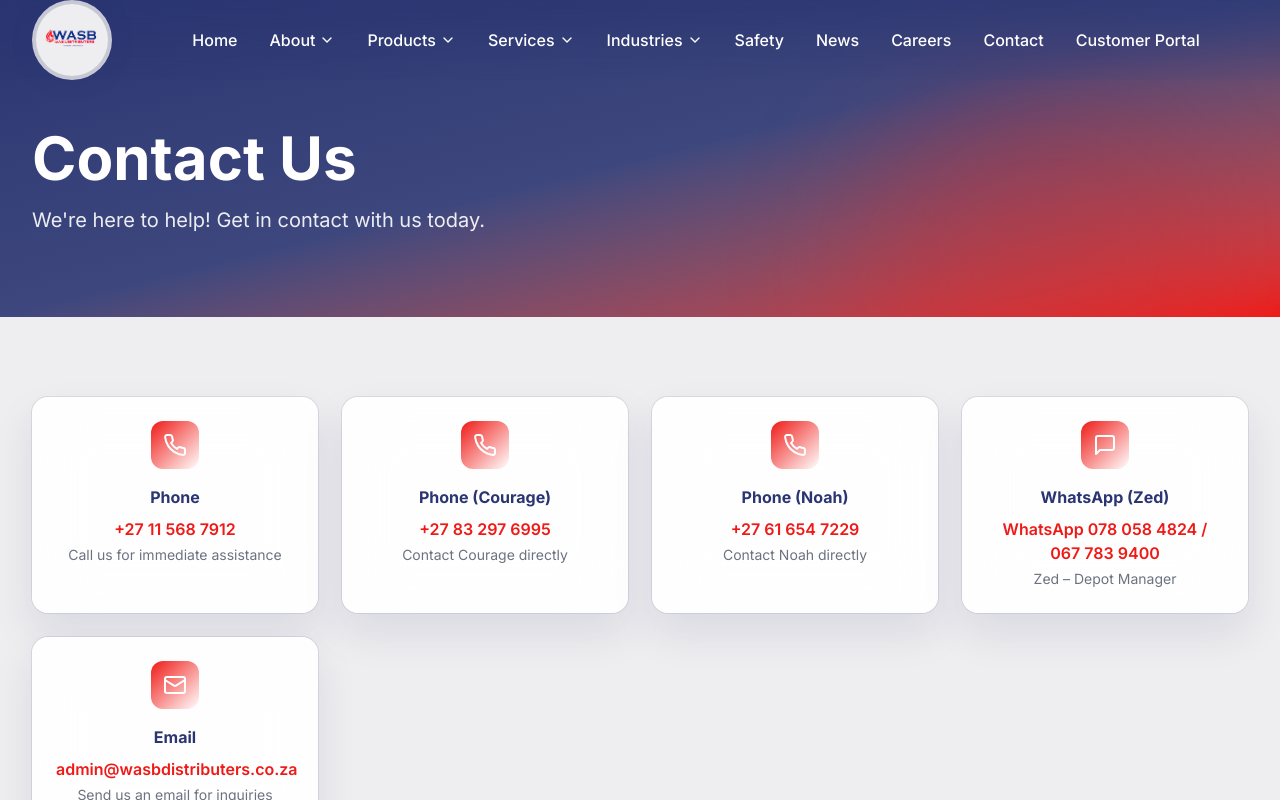
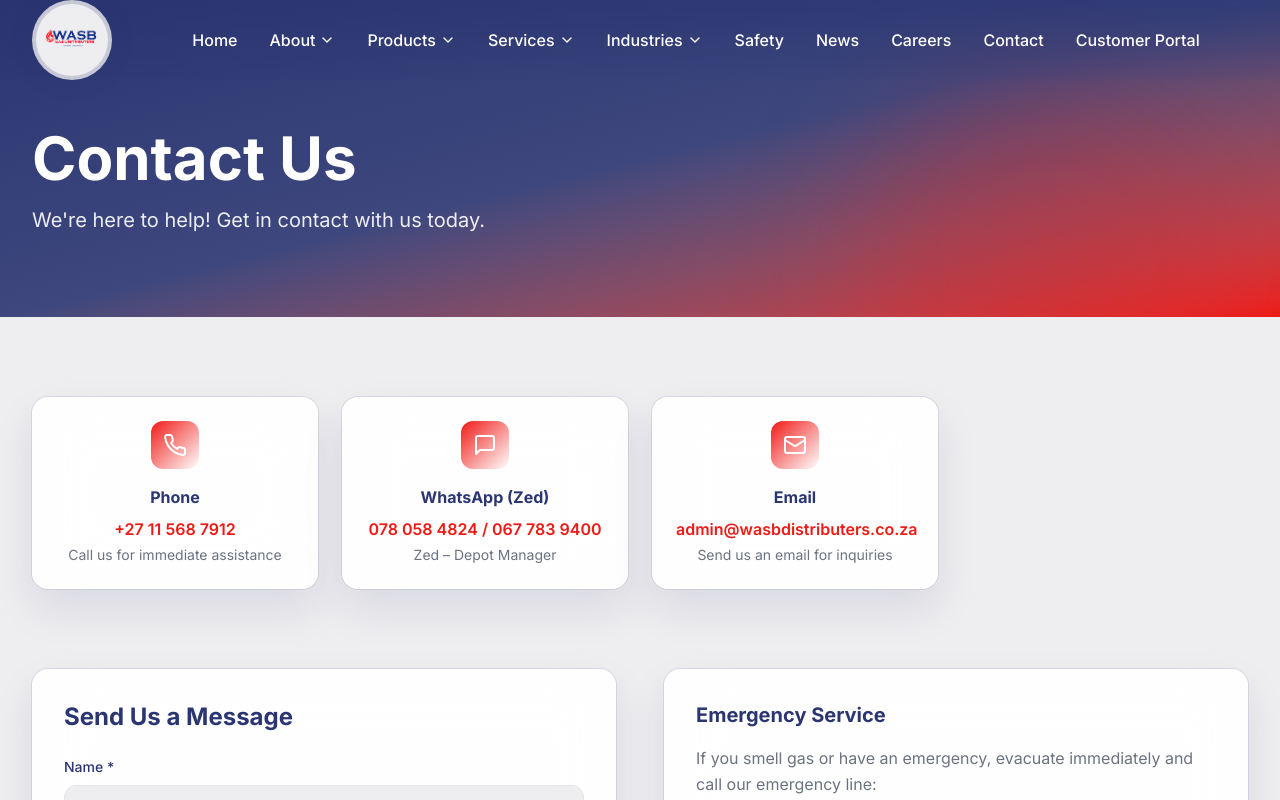
Before and after one commit to Itumeleng1962/wasb, a Next.js app: page /contact in a window 1280 px wide. Shown: the top 800 px of the page. Built offline with nearby package versions, Linux system fonts and the light colour scheme.

Commit message:
Add files via upload

```diff
--- a/app/contact/page.tsx
+++ b/app/contact/page.tsx
@@ -30,22 +30,22 @@ export default function ContactPage() {
       details: "+27 11 568 7912",
       description: "Call us for immediate assistance",
     },
-    {
-      icon: Phone,
-      title: "Phone (Courage)",
-      details: "+27 83 297 6995",
-      description: "Contact Courage directly",
-    },
-    {
-      icon: Phone,
-      title: "Phone (Noah)",
-      details: "+27 61 654 7229",
-      description: "Contact Noah directly",
-    },
+    // {
+    //  details: "+27 83 297 6995",
+    //   description   icon: Phone,
+    //   title: "Phone (Courage)",
+    // : "Contact Courage directly",
+    // },
+    // {
+    //   icon: Phone,
+    //   title: "Phone (Noah)",
+    //   details: "+27 61 654 7229",
+    //   description: "Contact Noah directly",
+    // },
     {
       icon: MessageSquare,
       title: "WhatsApp (Zed)",
-      details: "WhatsApp 078 058 4824 / 067 783 9400",
+      details: "078 058 4824 / 067 783 9400",
       description: "Zed – Depot Manager",
     },
     {
```
